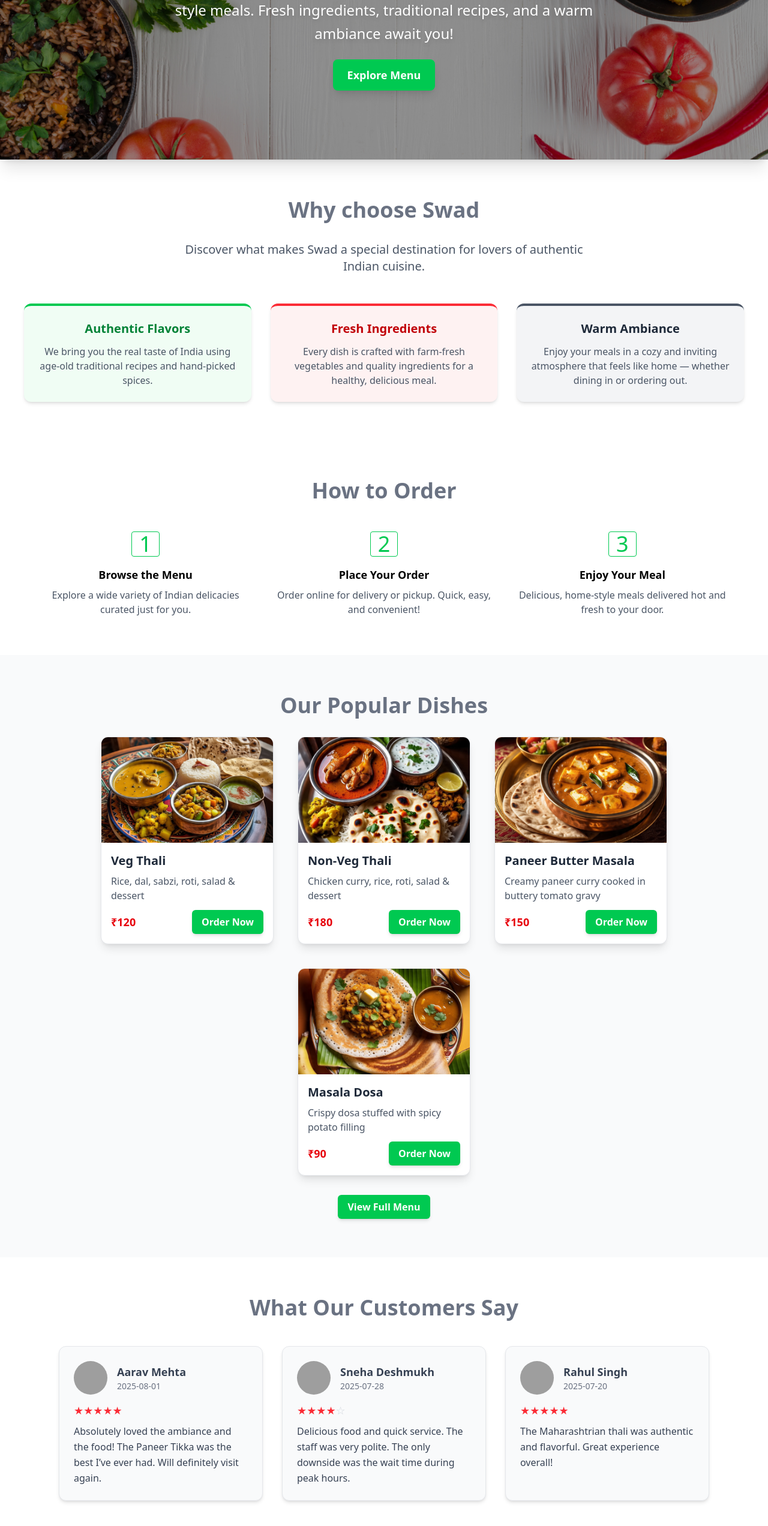
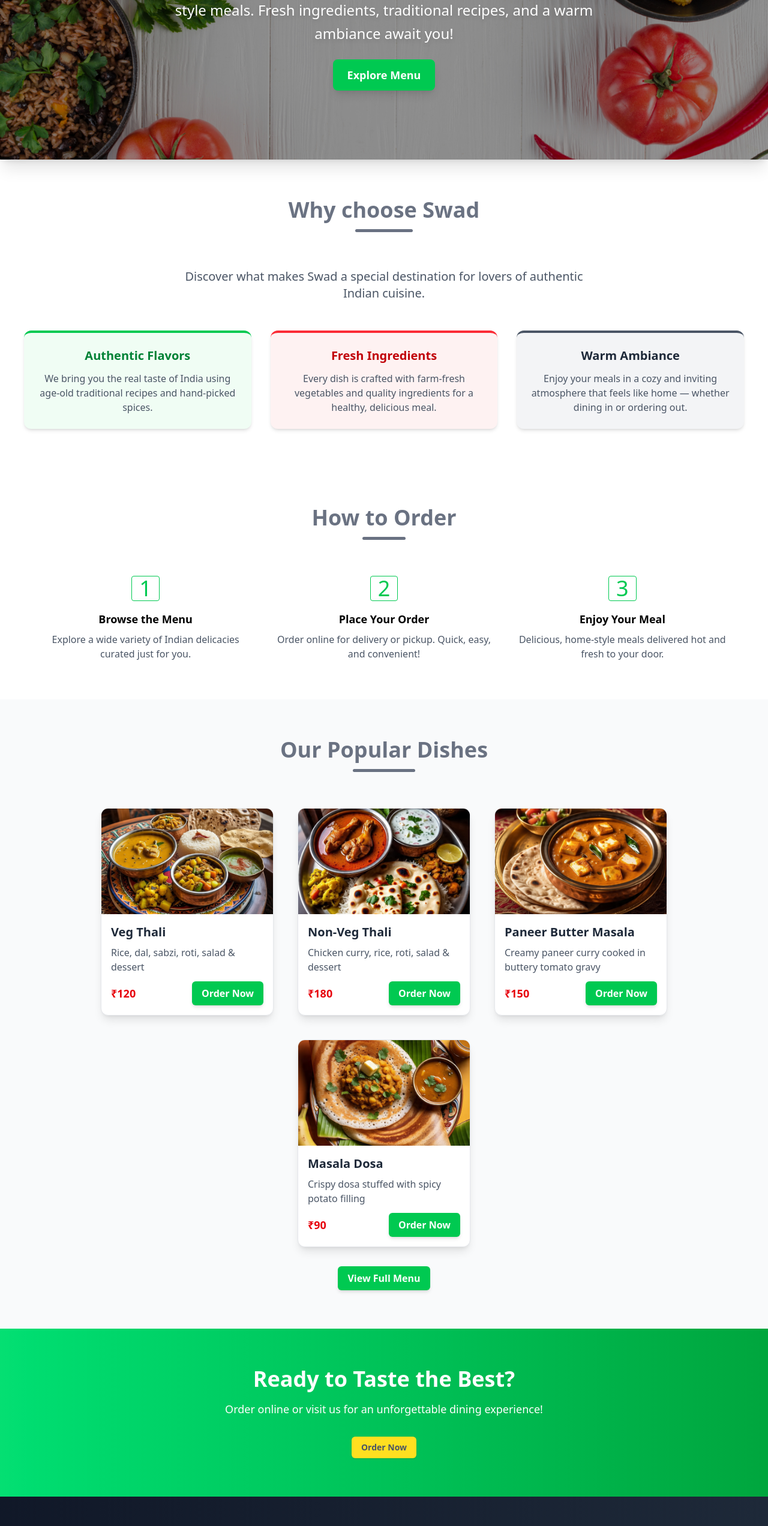
Before and after one commit to ravikanttarare95/swad-tasty-food, a React (Vite) app: page / in a window 1280 px wide. Shown: the part 234-2778 px from the top of the page at 60% size. Built offline with nearby package versions, Linux system fonts and the light colour scheme; grey boxes are pictures that could not be loaded.

Commit message:
HeadingSecobdary

```diff
--- a/src/components/Heading.jsx
+++ b/src/components/Heading.jsx
@@ -2,11 +2,20 @@
 
 function Heading({ headingTitle }) {
   return (
-    <h1 className="mx-auto w-fit text-3xl md:text-4xl font-bold text-gray-700 drop-shadow-lg pb-8 mb-8 flex flex-col items-center gap-3">
+    <h1 className="mx-auto w-fit text-3xl md:text-4xl font-extrabold text-gray-600 drop-shadow-lg pb-8 mb-8 ">
       {headingTitle}
-      <div className="border-b-5 w-[30%] rounded-full"></div>
     </h1>
   );
 }
 
+function HeadingSecondary({ headingTitle }) {
+  return (
+    <h2 className="text-3xl md:text-4xl font-bold w-fit mx-auto text-gray-500 mb-15 flex flex-col items-center gap-3">
+      {headingTitle}
+      <div className="border-b-5 w-[30%] rounded-full"></div>
+    </h2>
+  );
+}
+
 export default Heading;
+export { HeadingSecondary };
--- a/src/views/Home.jsx
+++ b/src/views/Home.jsx
@@ -7,6 +7,7 @@
 import { REVIEWS_DATA } from "./../configs/Reviews";
 import ReviewCard from "./../components/cards/ReviewCard";
 import HeroImg from "./../assets/hero.jpg";
+import { HeadingSecondary } from "./../components/Heading.jsx";
 
 function Home() {
   return (
@@ -42,9 +43,7 @@
       {/* Why Choose Us Section */}
       <section className="bg-white py-16 px-4 md:px-10">
         <div className="max-w-7xl mx-auto text-center mb-12">
-          <h2 className="text-3xl md:text-4xl font-bold text-center text-gray-500 mb-8">
-            Why choose Swad
-          </h2>
+          <HeadingSecondary headingTitle="Why choose Swad" />
           <p className="text-gray-600 text-lg sm:text-xl max-w-2xl mx-auto">
             Discover what makes Swad a special destination for lovers of
             authentic Indian cuisine.
@@ -86,9 +85,7 @@
 
       {/* How to Order Section */}
       <section className="py-16 px-4 bg-white">
-        <h2 className="text-3xl md:text-4xl font-bold text-center text-gray-500 mb-12">
-          How to Order
-        </h2>
+        <HeadingSecondary headingTitle="How to Order" />
         <div className="grid grid-cols-1 md:grid-cols-3 gap-10 max-w-6xl mx-auto text-center">
           <div>
             <div className="text-4xl text-green-500 mb-4 border w-fit px-3 rounded mx-auto">
@@ -122,9 +119,8 @@
 
       {/* Menu Preview */}
       <section className="py-16 px-4 bg-gray-50">
-        <h2 className="text-3xl md:text-4xl font-bold text-center text-gray-500 mb-8">
-          Our Popular Dishes
-        </h2>
+        <HeadingSecondary headingTitle="Our Popular Dishes" />
+
         <div className="flex flex-wrap justify-center gap-10">
           {MENU_CARDS_DATA.slice(0, 4).map((item) => (
             <div
@@ -159,23 +155,6 @@
         </div>
       </section>
 
-      {/* Reviews Preview */}
-      <section className="py-16 px-4 bg-white">
-        <h2 className="text-3xl md:text-4xl font-bold text-center text-gray-500 mb-8">
-          What Our Customers Say
-        </h2>
-        <div className="flex flex-wrap justify-center gap-8">
-          {REVIEWS_DATA.slice(0, 3).map((review) => (
-            <ReviewCard key={review.id} {...review} />
-          ))}
-        </div>
-        <div className="flex justify-center mt-8">
-          <Link to="/review">
-            <Button btnTitle="Read More Reviews" />
-          </Link>
-        </div>
-      </section>
-
       {/* Call to Action */}
       <section className="py-16 px-4 bg-gradient-to-r from-green-400 to-green-600 text-white text-center">
         <h2 className="text-3xl md:text-4xl font-bold mb-4">
```
Also changed, not shown: src/views/About.jsx (line endings or trailing spaces).
